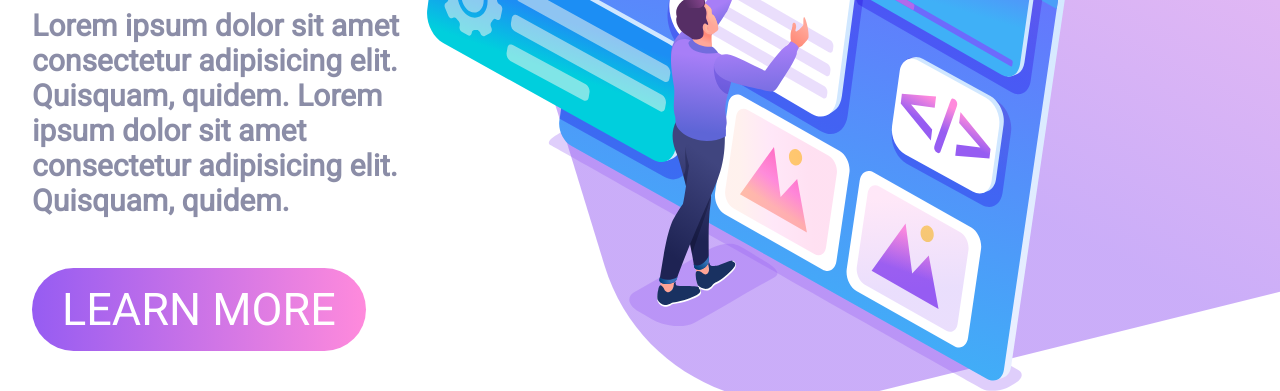
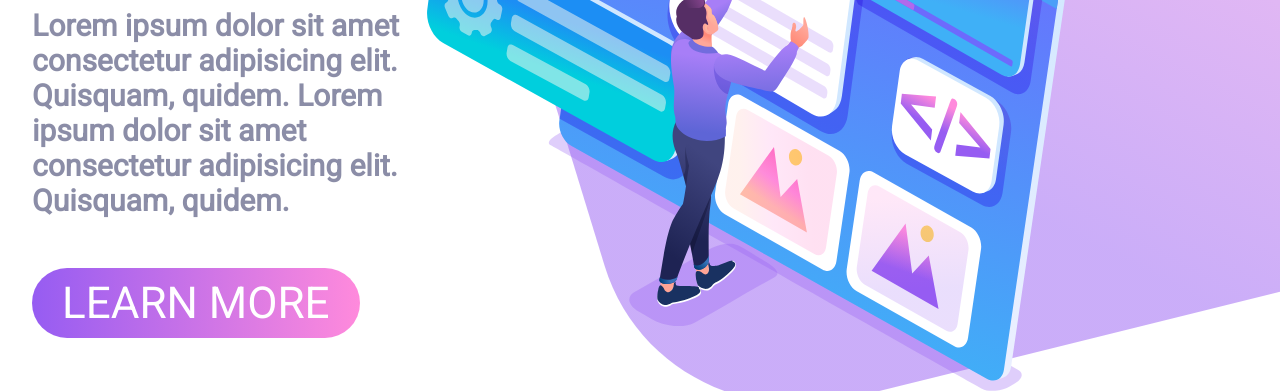
Before and after one commit to sanjayyadavsky/Design-Landing-Page-Project-8, a plain HTML site: page index.html in a window 1280 px wide. Shown: the part 508-899 px from the top of the page. Drawn offline with Linux system fonts and the light colour scheme.

Commit message:
final update

```diff
--- a/css/index.css
+++ b/css/index.css
@@ -78,8 +78,16 @@ nav > button {
     margin-top: 50px;
     border: none;
     color: rgb(255, 255, 255);
-    padding: 15px 30px;
-    font-size: 45px;
+    padding: 9px 30px;
+    font-size: 44px;
     border-radius: 44px;
     background: linear-gradient(to left, rgb(255, 138, 220), rgb(150, 92, 242));
 }
+
+/* animation for navbar
+ */
+
+.nav-item:hover{
+    scale: 1.2;
+
+}
```
Also changed, not shown: Screenshot 2022-12-27 at 7.48.12 pm.png (added), 1 other file.
